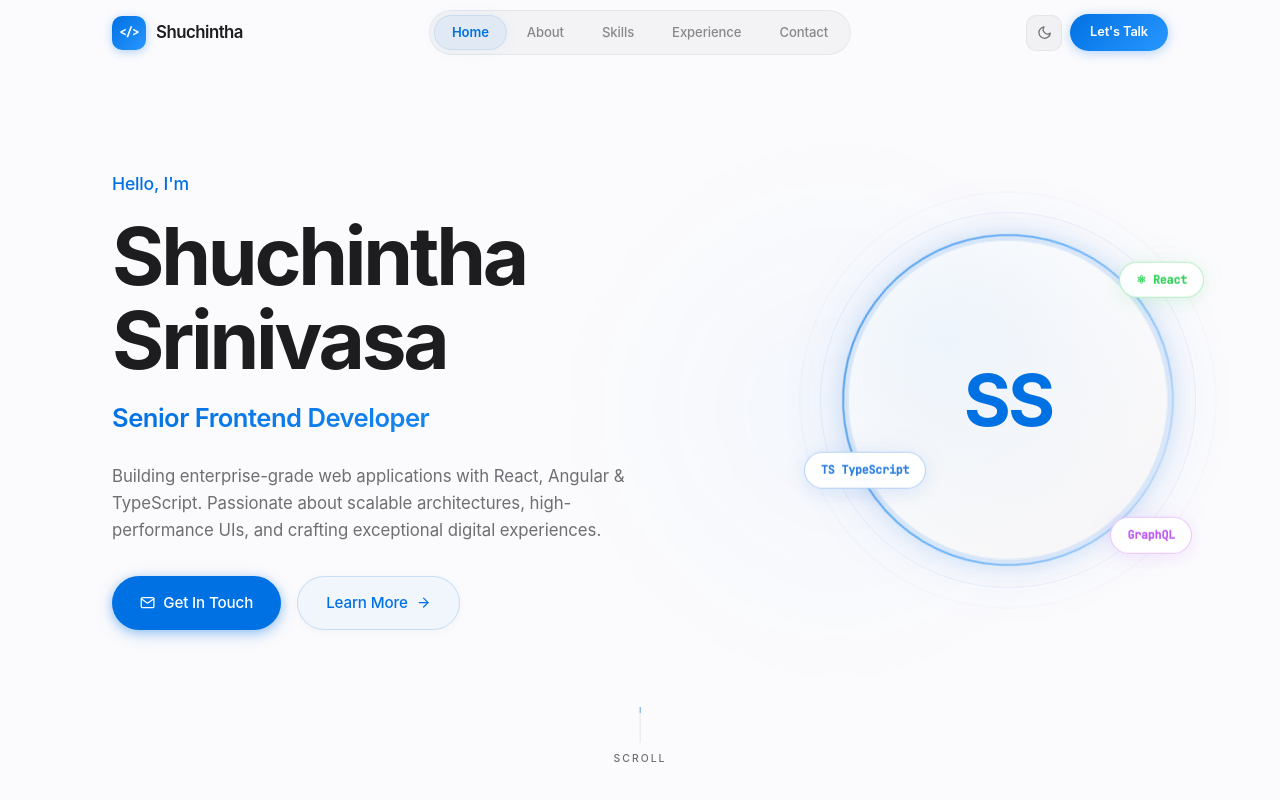
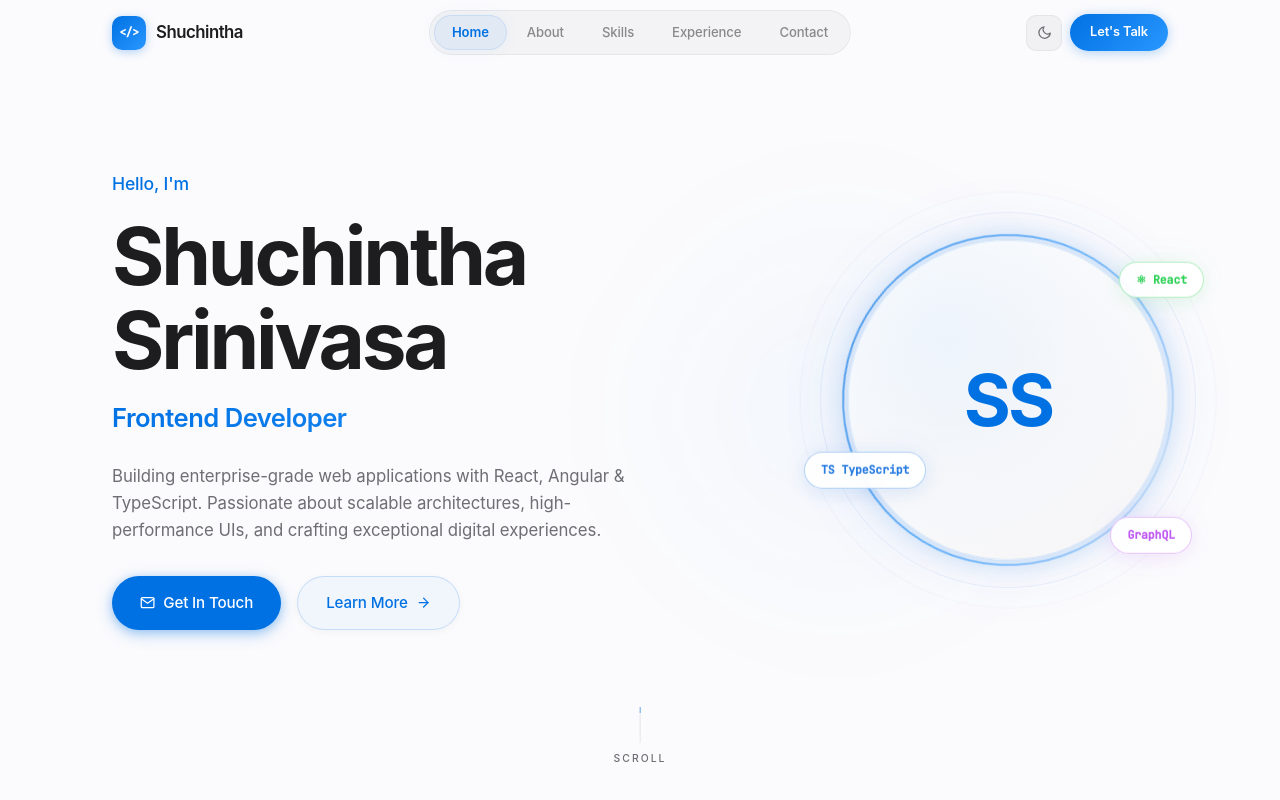
Before and after one commit to Shuchintha/portfolio, a React (Vite) app: page / in a window 1280 px wide. Shown: the top 800 px of the page. Built offline with nearby package versions, Linux system fonts and the light colour scheme.

Commit message:
finall now

```diff
--- a/index.html
+++ b/index.html
@@ -5,7 +5,7 @@
     <link rel="icon" type="image/svg+xml" href="/vite.svg" />
     <meta name="viewport" content="width=device-width, initial-scale=1.0" />
     <title>Shuchintha Srinivasa | Portfolio</title>
-    <meta name="description" content="Shuchintha Srinivasa - Senior Frontend Developer specializing in React, Angular & TypeScript" />
+    <meta name="description" content="Shuchintha Srinivasa - Frontend Developer specializing in React, Angular & TypeScript" />
   </head>
   <body>
     <div id="root"></div>
--- a/src/pages/Home/Home.tsx
+++ b/src/pages/Home/Home.tsx
@@ -27,7 +27,7 @@ const Home = () => {
             Shuchintha<br />Srinivasa
           </motion.h1>
           <motion.h2 className="hero-title" variants={fadeUp} custom={2}>
-            Senior Frontend Developer
+            Frontend Developer
           </motion.h2>
           <motion.p className="hero-summary" variants={fadeUp} custom={3}>
             Building enterprise-grade web applications with React, Angular &amp; TypeScript.
```
